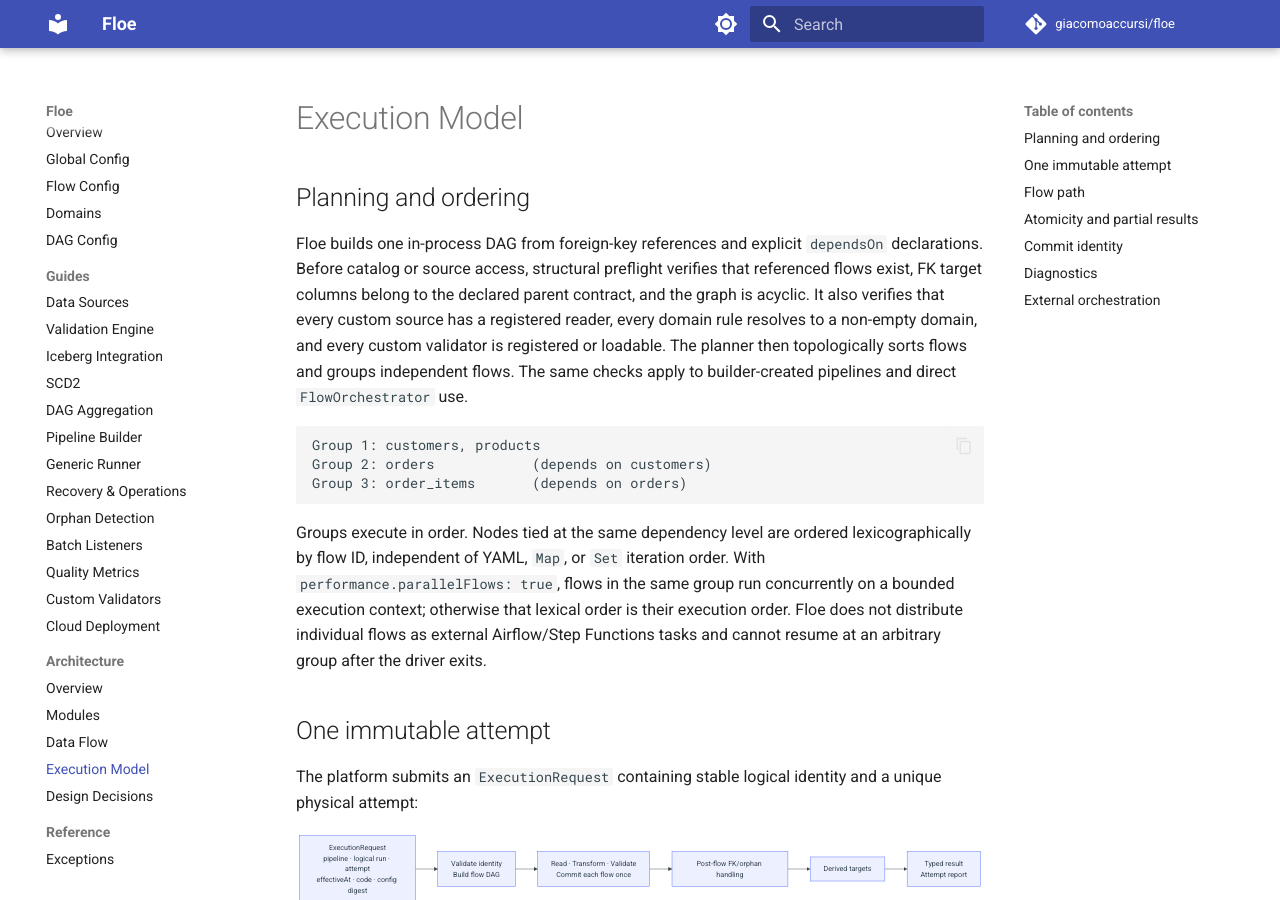
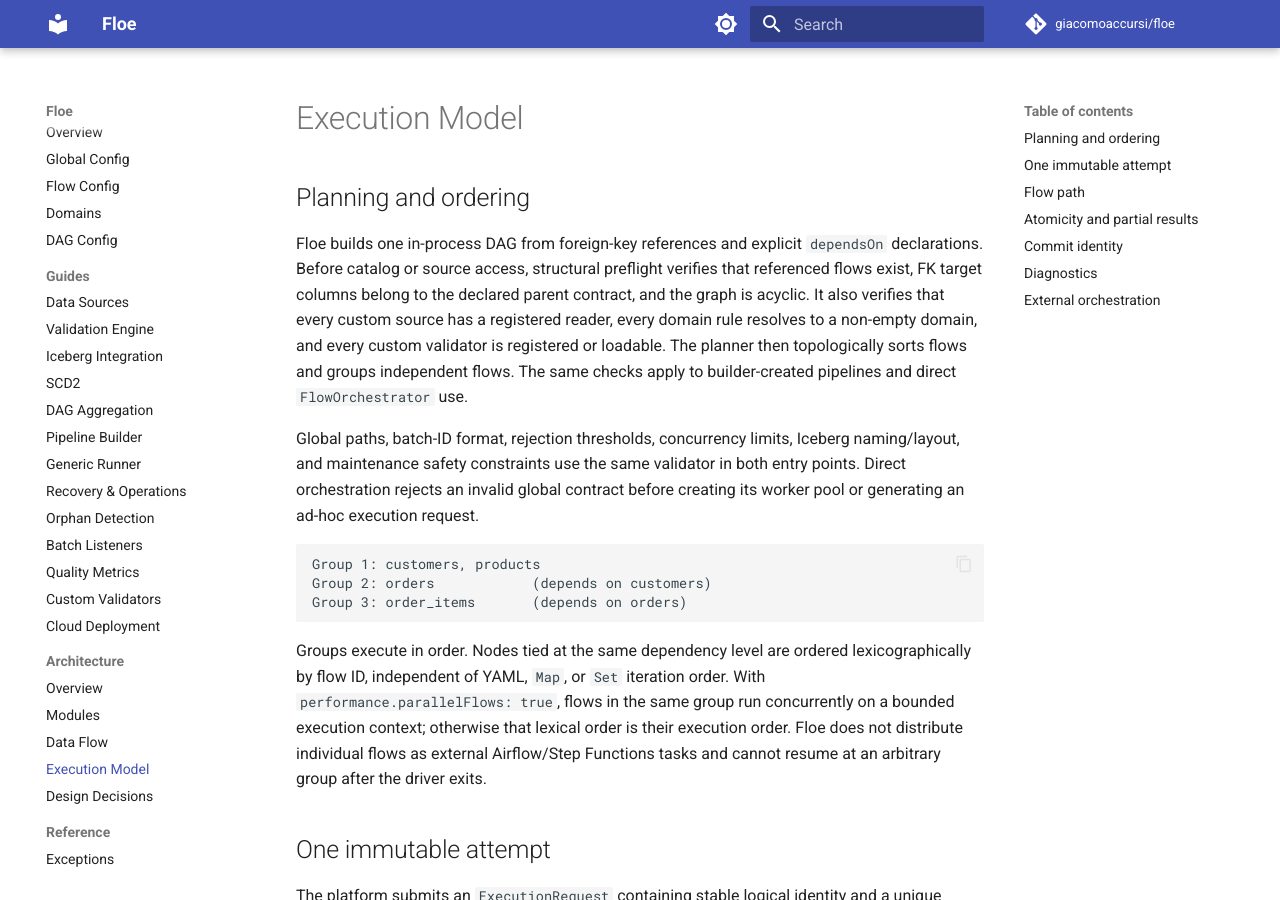
Before and after one commit to giacomoaccursi/Floe, an MkDocs documentation site: the page built from site-docs/architecture/execution-model.md, in a window 1280 px wide and 900 px high. Built offline with MkDocs 1.6.1 and Material for MkDocs 9.7.7, drawn with Linux system fonts in a browser that asks for light colours; comment, search, counter and statistics services are not loaded.

Commit message:
docs: document global contract preflight

````diff
--- a/site-docs/architecture/execution-model.md
+++ b/site-docs/architecture/execution-model.md
@@ -3,6 +3,8 @@
 ## Planning and ordering
 
 Floe builds one in-process DAG from foreign-key references and explicit `dependsOn` declarations. Before catalog or source access, structural preflight verifies that referenced flows exist, FK target columns belong to the declared parent contract, and the graph is acyclic. It also verifies that every custom source has a registered reader, every domain rule resolves to a non-empty domain, and every custom validator is registered or loadable. The planner then topologically sorts flows and groups independent flows. The same checks apply to builder-created pipelines and direct `FlowOrchestrator` use.
+
+Global paths, batch-ID format, rejection thresholds, concurrency limits, Iceberg naming/layout, and maintenance safety constraints use the same validator in both entry points. Direct orchestration rejects an invalid global contract before creating its worker pool or generating an ad-hoc execution request.
 
 ```
 Group 1: customers, products
````
